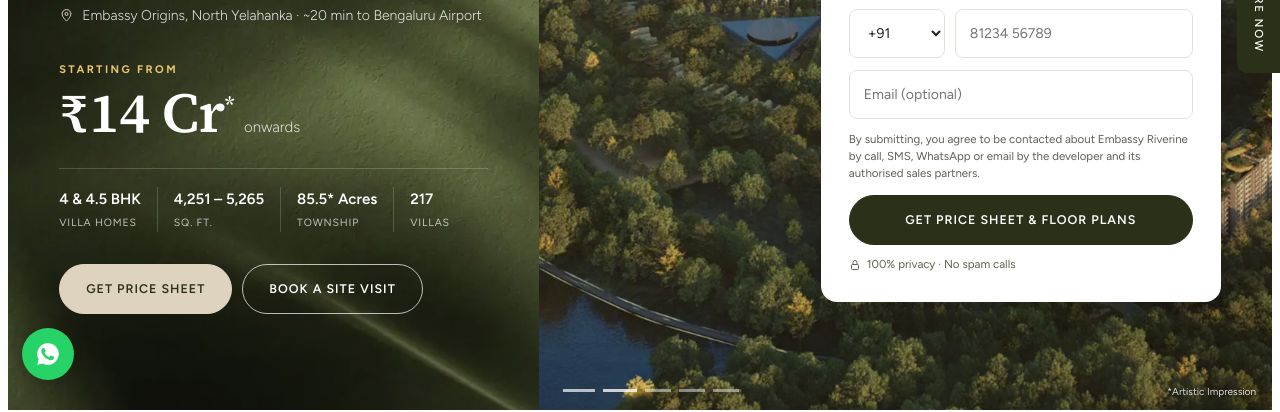
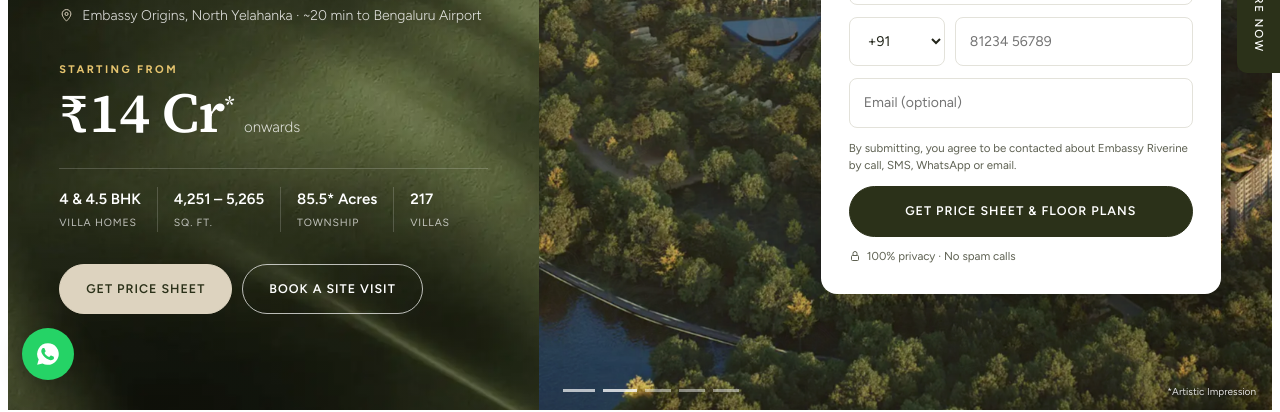
Before and after one commit to iamhere-lab/embassy-riverine, a plain HTML site: page index.html in a window 1280 px wide. Shown: the part 398-810 px from the top of the page. Drawn offline with Linux system fonts and the light colour scheme.

Commit message:
Trim form notice: drop channel-partner line and privacy link
Co-Authored-By: Claude Opus 5.5 <noreply@anthropic.com>
Claude-Session: https://claude.ai/code/session_01UZNGprXxvwqKtX5Jabx445

```diff
--- a/index.html
+++ b/index.html
@@ -861,7 +861,7 @@ var CONFIG = {
     '<input id="'+id+'-name" name="fullname" type="text" autocomplete="name" placeholder="Name" required>'+
     '<div class="phone"><select id="'+id+'-cc" name="cc" aria-label="Country code"><option value="+91">+91</option><option value="+971">+971</option><option value="+1">+1</option><option value="+44">+44</option><option value="+65">+65</option></select><input id="'+id+'-phone" name="phone" type="tel" inputmode="numeric" autocomplete="tel-national" maxlength="10" placeholder="81234 56789" required></div>'+
     '<input id="'+id+'-email" name="email" type="email" autocomplete="email" placeholder="Email (optional)">'+
-    '<p class="consent-note" style="font-size:11.5px;line-height:1.5;color:var(--ink-2);margin:0"><span>By submitting, you agree to be contacted about Embassy Riverine by call, SMS, WhatsApp or email by the developer and its authorised sales partners.</span></p>'+
+    '<p class="consent-note" style="font-size:11.5px;line-height:1.5;color:var(--ink-2);margin:0"><span>By submitting, you agree to be contacted about Embassy Riverine by call, SMS, WhatsApp or email.</span></p>'+
     '<p class="err" aria-live="polite"></p>'+
     '<button class="btn" type="submit">'+cta+'</button>'};
   $$('.js-lead').forEach(function(f){f.innerHTML=tpl('f-'+f.dataset.form,f.dataset.cta);
```
